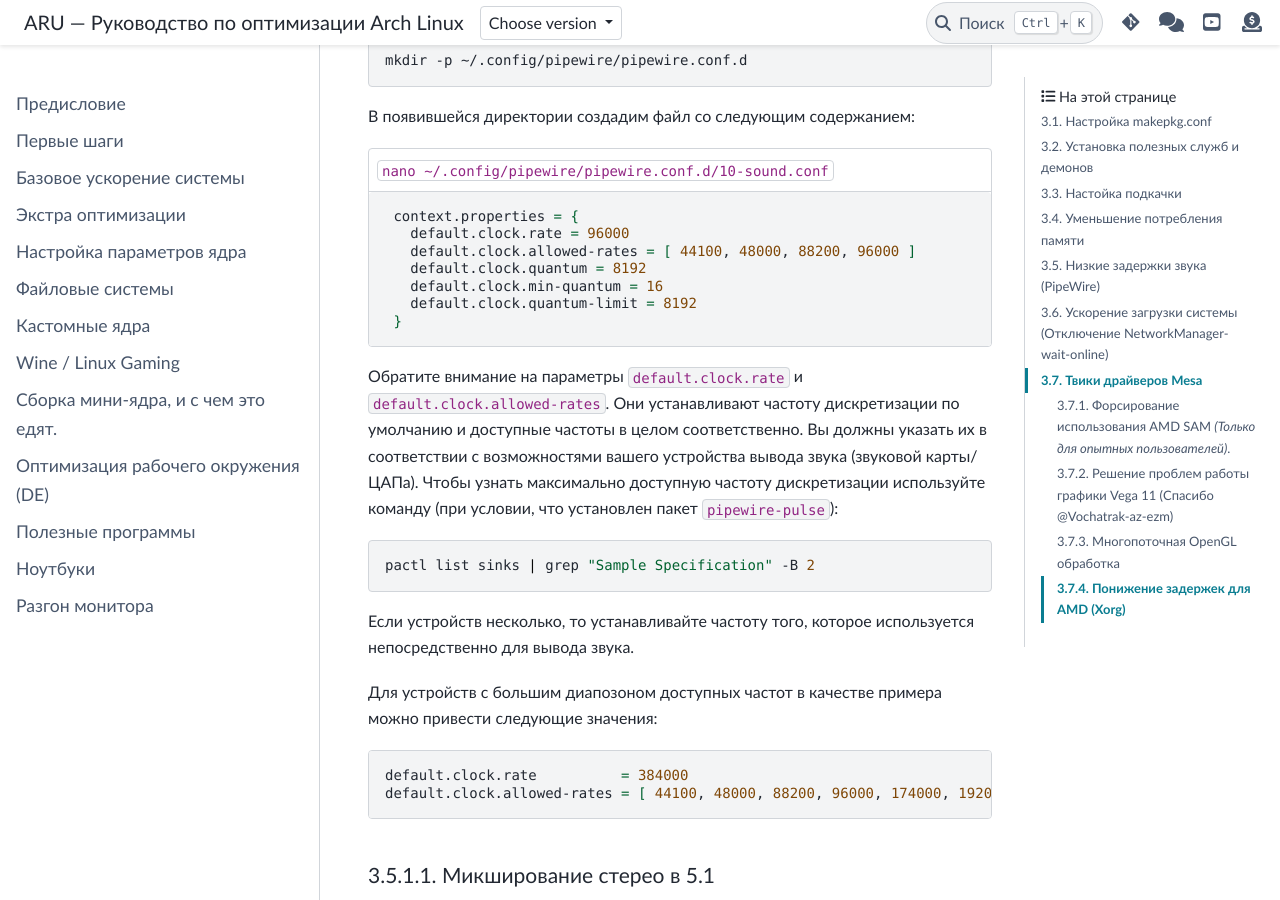
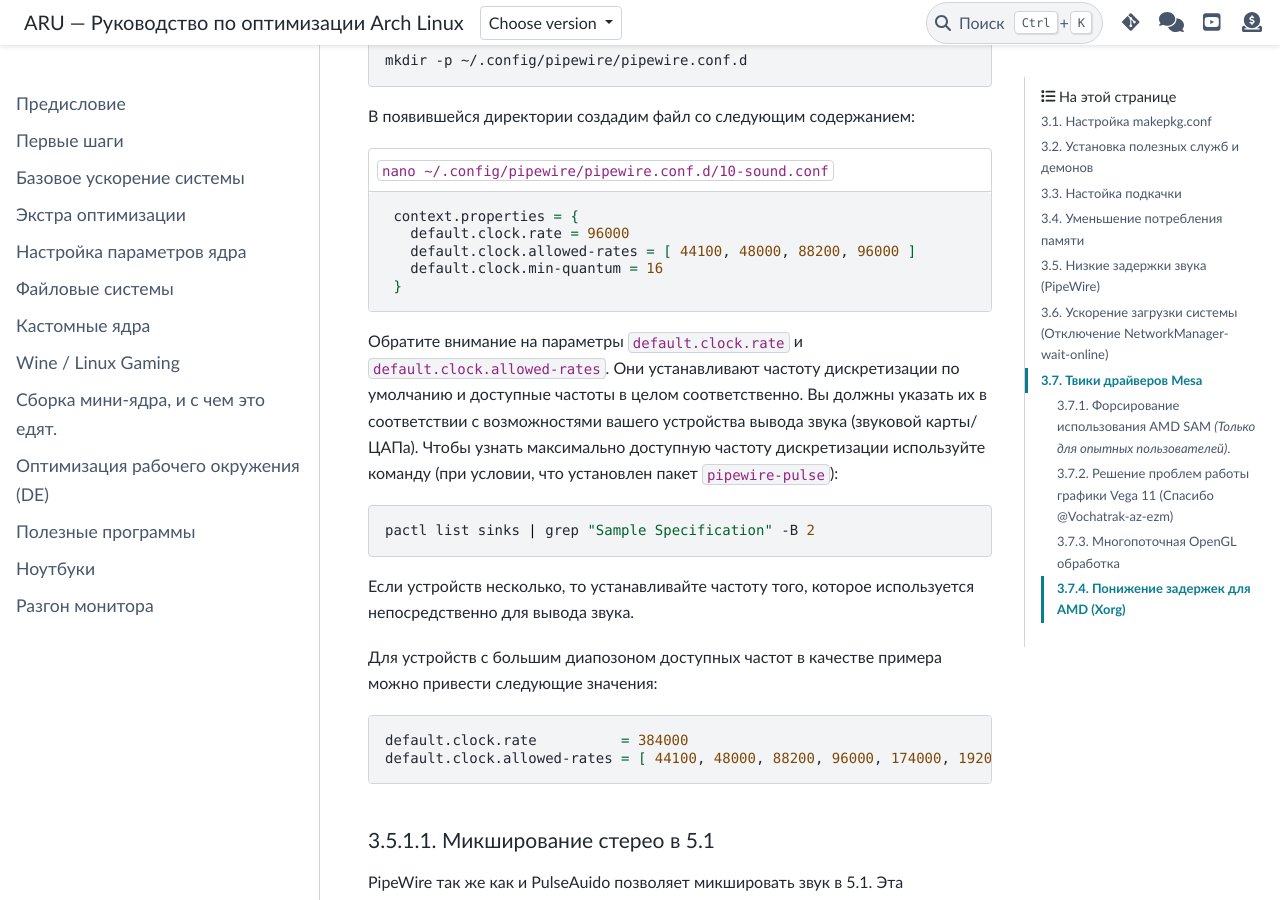
Before and after one commit to ventureoo/ARU, a Sphinx documentation site: the page built from docs/source/generic-system-acceleration.rst, in a window 1280 px wide and 900 px high, scrolled down 8757 px. Built offline with Sphinx 7.4.7 and the PyData theme 0.15.4, drawn with Linux system fonts in a browser that asks for light colours.

Commit message:
generic-system-acceleration: Remove some options for pipewire
They are quite dependent on the sampling rate being set, and PipeWire
can also adjust them.

```diff
--- a/docs/source/generic-system-acceleration.rst
+++ b/docs/source/generic-system-acceleration.rst
@@ -407,9 +407,7 @@ https://github.com/lovell/sharp/issues/955
    context.properties = {
      default.clock.rate = 96000
      default.clock.allowed-rates = [ 44100, 48000, 88200, 96000 ]
-     default.clock.quantum = 8192
      default.clock.min-quantum = 16
-     default.clock.quantum-limit = 8192
    }
 
 Обратите внимание на параметры ``default.clock.rate`` и
```
